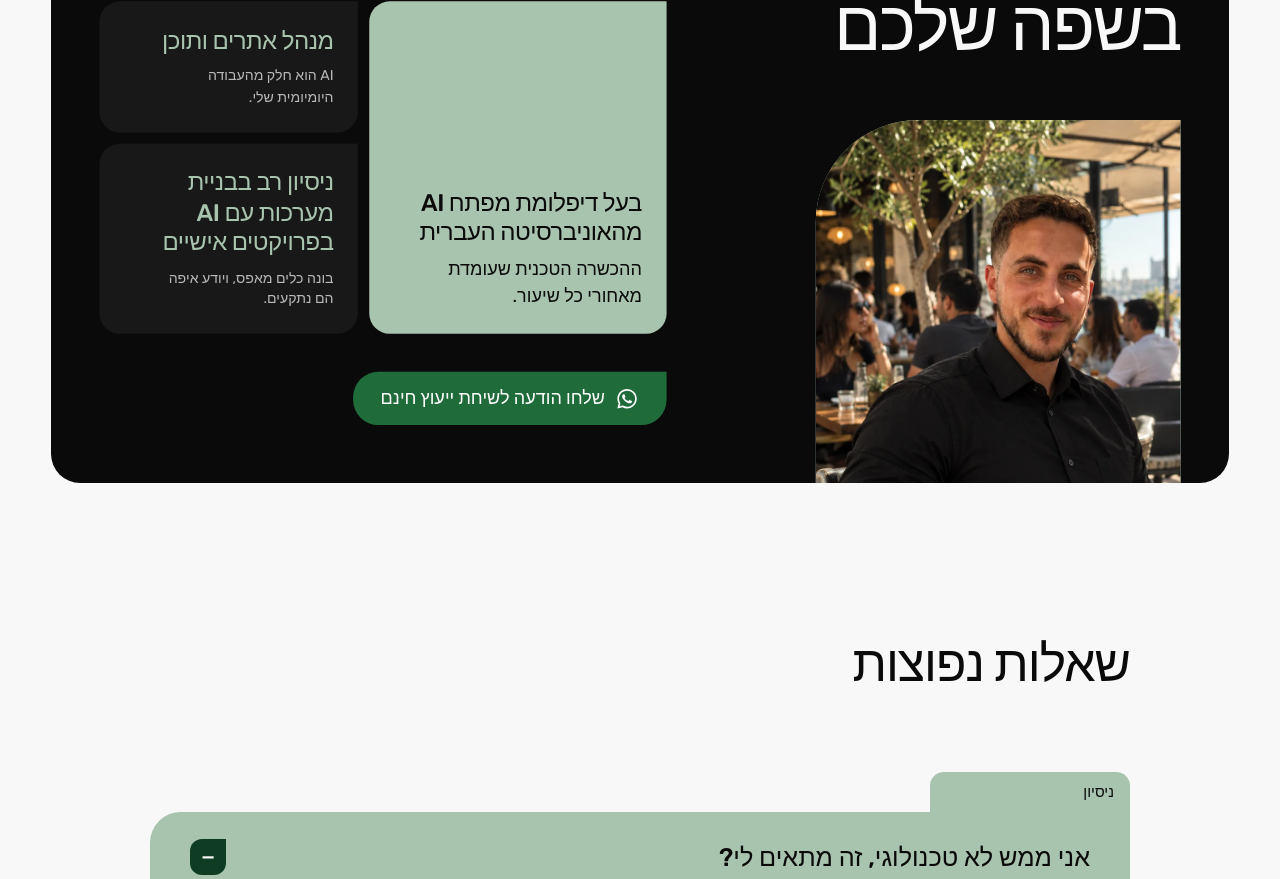
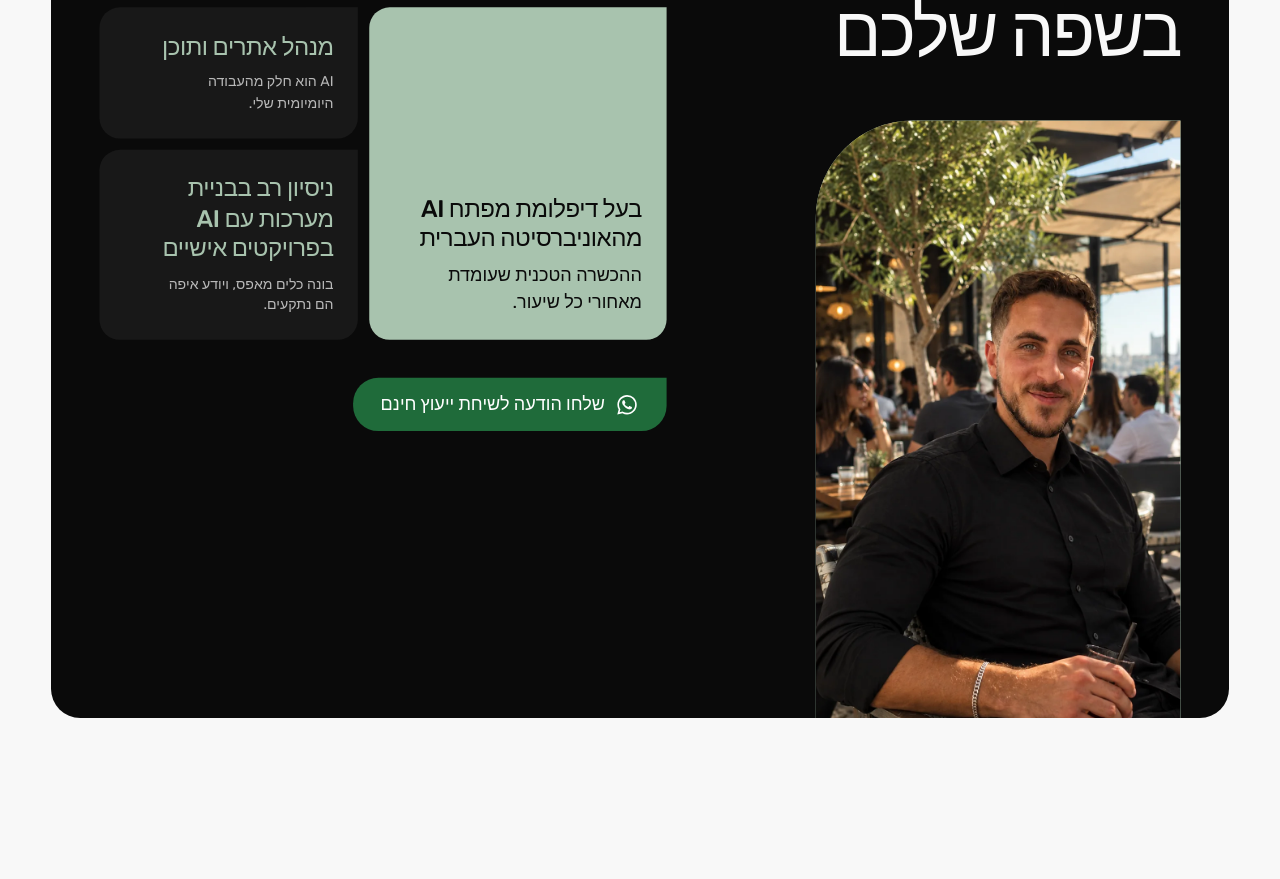
Before and after one commit to zivwais-ux/newlandingpage, a Next.js app: page / in a window 1280 px wide. Shown: the part 5560-6439 px from the top of the page. Built offline with nearby package versions, Linux system fonts and the light colour scheme.

Commit message:
About: show Ziv's photo whole, in its own proportions
Co-Authored-By: Claude Opus 5.5 <noreply@anthropic.com>
Claude-Session: https://claude.ai/code/session_01CxSbXAaRijqR2YgNxPE3Ha

```diff
--- a/src/app/globals.css
+++ b/src/app/globals.css
@@ -1688,14 +1688,15 @@ p {
   height: 100%;
   object-fit: cover;
 }
-/* the real photo fills the frame edge to edge, framed on the face */
+/* the real photo is shown whole: the frame takes the photo's own proportions, nothing is cropped */
 .about__portrait--photo {
+  aspect-ratio: auto;
   padding: 0;
+  /* a round corner the size the square frame had, not a stretched oval */
+  border-start-end-radius: clamp(64px, 8vw, 115px);
 }
 .about__portrait--photo img {
   height: auto;
-  aspect-ratio: 1;
-  object-position: 62% 32%;
 }
 .about__main {
   display: grid;
```
